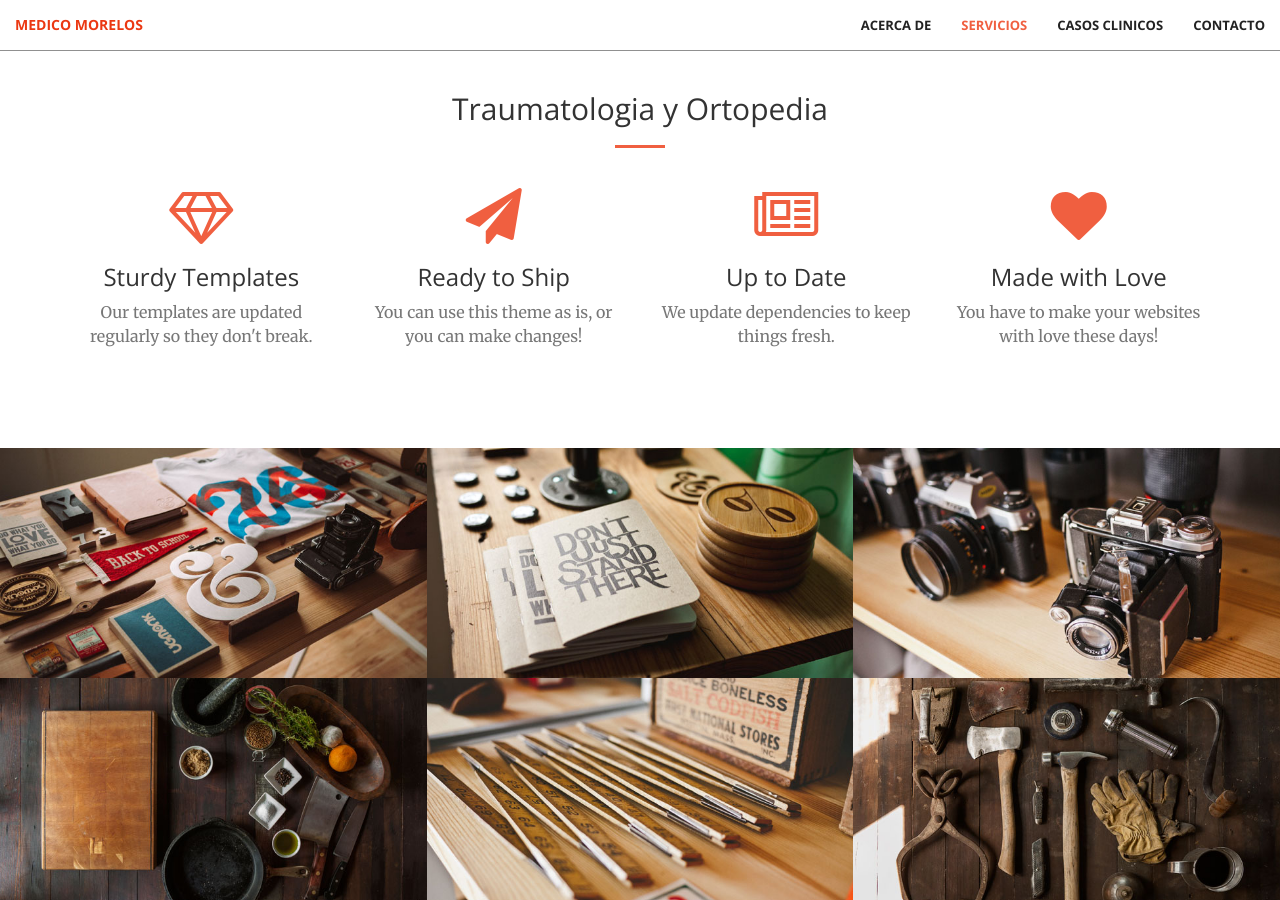
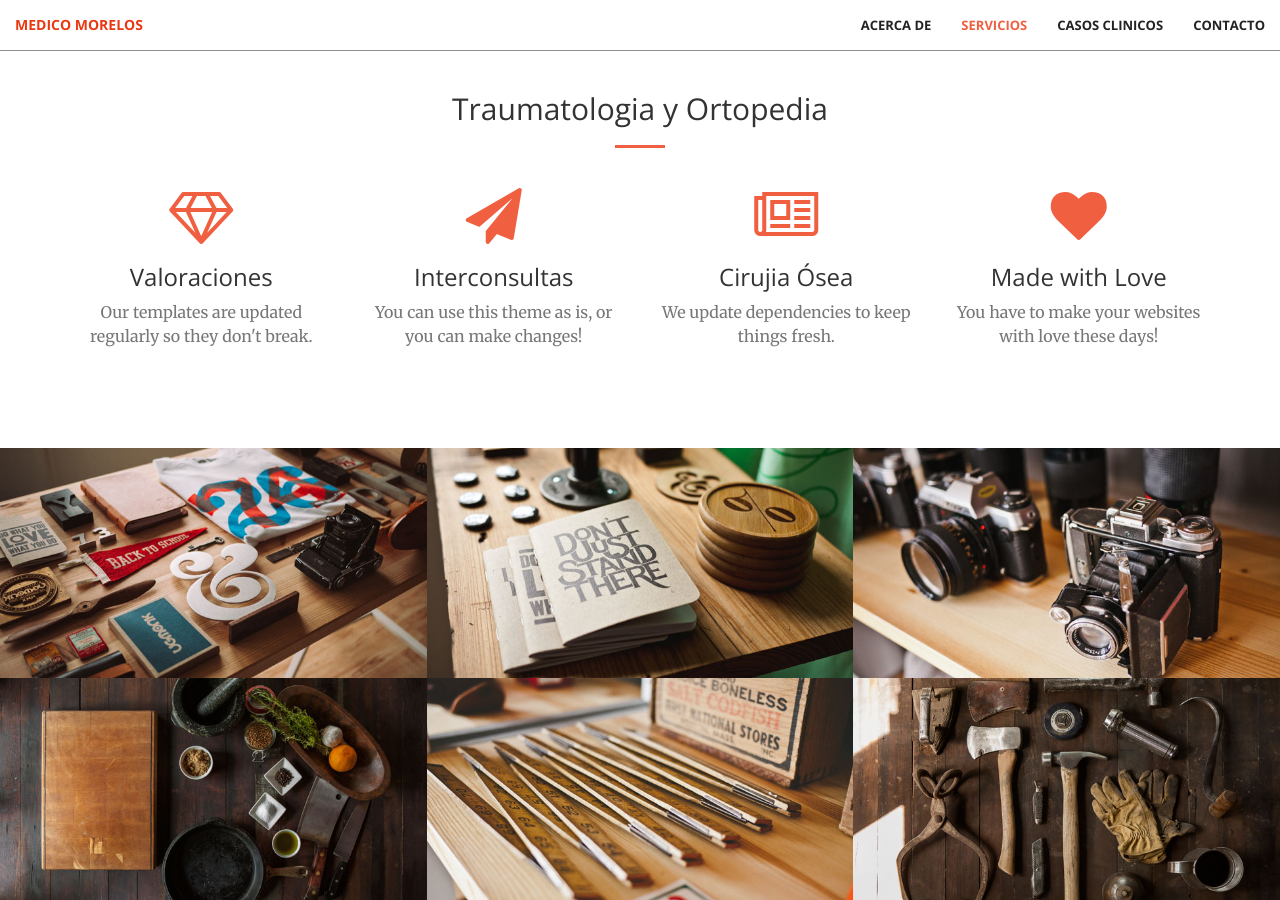
Before and after one commit to MedicoMorales/MedicoMorelos, a Jekyll site: the page built from index.html, in a window 1280 px wide and 900 px high, scrolled down 1326 px. Built offline with Jekyll 4.4.1, drawn with Linux system fonts in a browser that asks for light colours.

```diff
--- a/_includes/services.html
+++ b/_includes/services.html
@@ -12,21 +12,21 @@
             <div class="col-lg-3 col-md-6 text-center">
                 <div class="service-box">
                     <i class="fa fa-4x fa-diamond wow bounceIn text-primary"></i>
-                    <h3>Sturdy Templates</h3>
+                    <h3>Valoraciones</h3>
                     <p class="text-muted">Our templates are updated regularly so they don't break.</p>
                 </div>
             </div>
             <div class="col-lg-3 col-md-6 text-center">
                 <div class="service-box">
                     <i class="fa fa-4x fa-paper-plane wow bounceIn text-primary" data-wow-delay=".1s"></i>
-                    <h3>Ready to Ship</h3>
+                    <h3>Interconsultas</h3>
                     <p class="text-muted">You can use this theme as is, or you can make changes!</p>
                 </div>
             </div>
             <div class="col-lg-3 col-md-6 text-center">
                 <div class="service-box">
                     <i class="fa fa-4x fa-newspaper-o wow bounceIn text-primary" data-wow-delay=".2s"></i>
-                    <h3>Up to Date</h3>
+                    <h3>Cirujia Ósea</h3>
                     <p class="text-muted">We update dependencies to keep things fresh.</p>
                 </div>
             </div>
```
